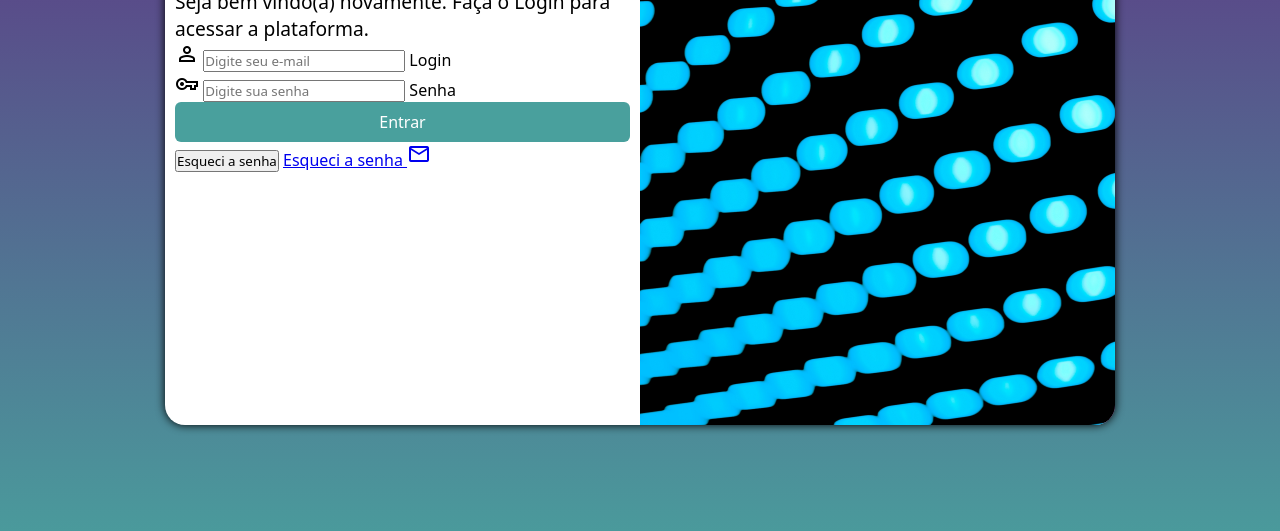
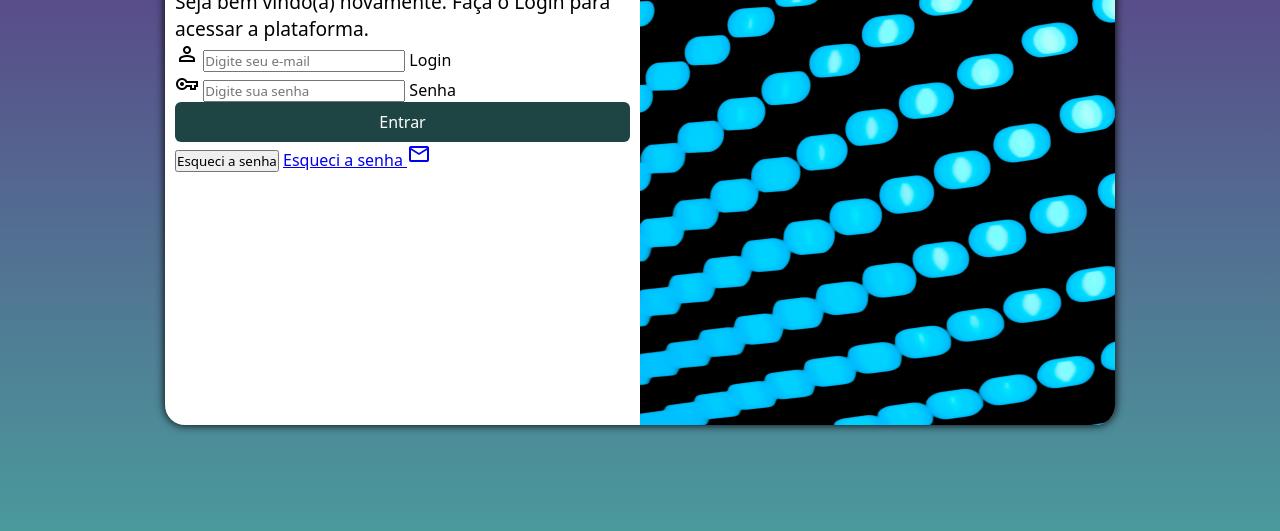
Before and after one commit to juniorpinhodev/exercicios-academicos, a plain HTML site: page tela-de-login/index.html in a window 1280 px wide. In both pictures the pointer is over the input "Entrar". Shown: the part 225-756 px from the top of the page. Drawn offline with nearby package versions, Linux system fonts and the light colour scheme.

Commit message:
Update style.css

```diff
--- a/tela-de-login/estilos/style.css
+++ b/tela-de-login/estilos/style.css
@@ -75,5 +75,9 @@ form > input[type=submit] {
     color: white;
     border: none;
     border-radius: 6px;
+    cursor: pointer;
+}
 
+form > input[type=submit]:hover {
+    background-color: #1f4444;
 }
```
